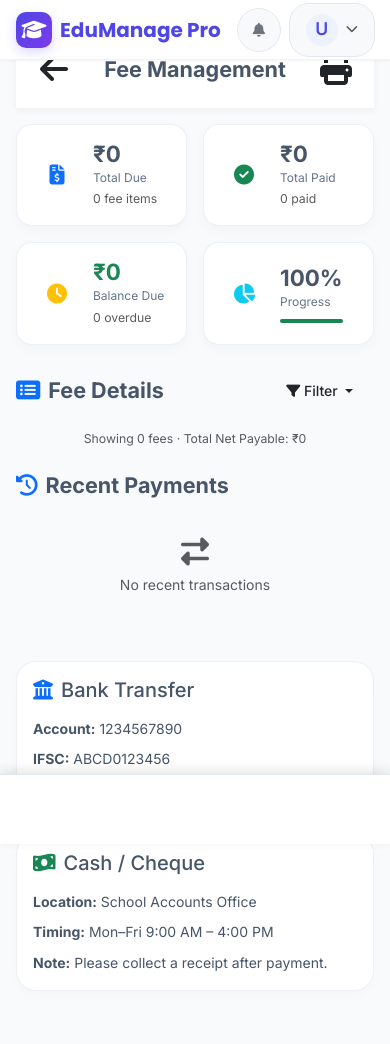
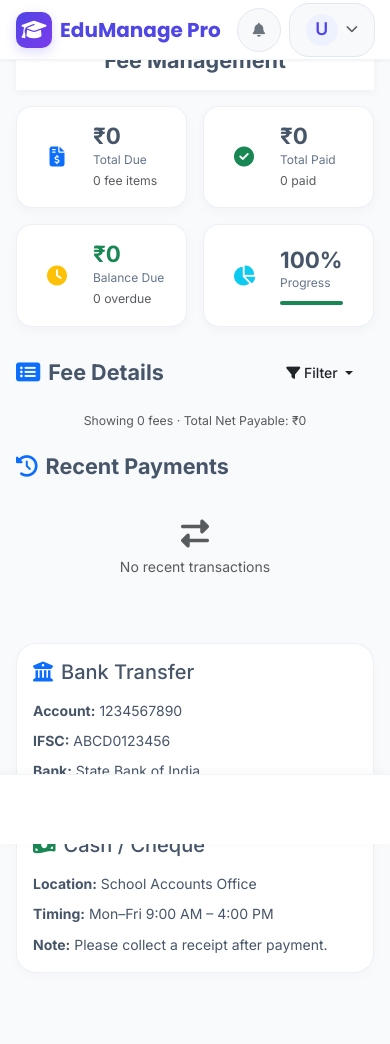
Before and after one commit to Anmol2121/call_me_daddy, a Python web app: template templates/student_fees.html in a window 390 px wide. Shown: the top 1044 px of the page. After the commit the page ends 973 px from the top, so only its background shows below. Run offline with Jinja, Linux system fonts and the light colour scheme; the template is opened without the code that fills it, so the values that code supplies are empty.

Commit message:
Update student_fees.html

```diff
--- a/templates/student_fees.html
+++ b/templates/student_fees.html
@@ -9,14 +9,8 @@
 {% block content %}
 <!-- ==================== MOBILE APP BAR ==================== -->
 <div class="mobile-app-bar d-lg-none">
-    <div class="d-flex align-items-center justify-content-between p-3">
-        <button class="btn btn-link text-dark p-0" id="menuToggle" onclick="history.back()">
-            <i class="fas fa-arrow-left fa-2x"></i>
-        </button>
+    <div class="p-3 text-center">
         <h1 class="h4 mb-0 fw-bold">Fee Management</h1>
-        <button class="btn btn-link text-dark p-0" onclick="window.print()">
-            <i class="fas fa-print fa-2x"></i>
-        </button>
     </div>
 </div>
 
@@ -24,9 +18,6 @@
 <div class="d-none d-lg-block mb-4">
     <div class="d-flex justify-content-between align-items-center">
         <h2 class="fw-bold"><i class="fas fa-file-invoice-dollar text-primary me-3"></i>Fee Management</h2>
-        <button class="btn btn-outline-dark btn-sm px-4" onclick="window.print()">
-            <i class="fas fa-print me-2"></i>Print
-        </button>
     </div>
     <p class="text-muted">Session: {{ current_session.name if current_session else 'N/A' }}</p>
 </div>
@@ -332,29 +323,8 @@
     </div>
 </div>
 
-<!-- ==================== BOTTOM NAVIGATION (mobile only) ==================== -->
-<nav class="bottom-nav d-lg-none">
-    <a href="{{ url_for('student_dashboard') }}" class="bottom-nav-item">
-        <i class="fas fa-home"></i>
-        <span>Home</span>
-    </a>
-    <a href="{{ url_for('student_fees') }}" class="bottom-nav-item active">
-        <i class="fas fa-file-invoice-dollar"></i>
-        <span>Fees</span>
-    </a>
-    <a href="{{ url_for('student_attendance') }}" class="bottom-nav-item">
-        <i class="fas fa-calendar-check"></i>
-        <span>Attendance</span>
-    </a>
-    <a href="{{ url_for('student_profile') }}" class="bottom-nav-item">
-        <i class="fas fa-user"></i>
-        <span>Profile</span>
-    </a>
-</nav>
-
 <!-- ==================== STYLES (consistent with dashboard) ==================== -->
 <style>
-/* Reuse dashboard styles – added here for completeness */
 :root { --safe-bottom: env(safe-area-inset-bottom, 0px); }
 body { background-color: #f8fafc; padding-bottom: 80px; }
 
@@ -423,32 +393,6 @@ body { background-color: #f8fafc; padding-bottom: 80px; }
 }
 .transaction-card:active { transform: scale(0.98); }
 
-.bottom-nav {
-    position: fixed;
-    bottom: 0;
-    left: 0;
-    right: 0;
-    background: white;
-    display: flex;
-    justify-content: space-around;
-    padding: 0.5rem 1rem calc(0.5rem + var(--safe-bottom));
-    box-shadow: 0 -4px 12px rgba(0,0,0,0.05);
-    z-index: 1000;
-    border-top: 1px solid #e2e8f0;
-}
-.bottom-nav-item {
-    flex: 1;
-    display: flex;
-    flex-direction: column;
-    align-items: center;
-    color: #94a3b8;
-    font-size: 0.7rem;
-    text-decoration: none;
-    padding: 0.25rem 0;
-}
-.bottom-nav-item i { font-size: 1.4rem; margin-bottom: 0.1rem; }
-.bottom-nav-item.active { color: #4361ee; }
-
 .mobile-app-bar {
     background: white;
     box-shadow: 0 2px 8px rgba(0,0,0,0.05);
@@ -479,7 +423,6 @@ body { background-color: #f8fafc; padding-bottom: 80px; }
 
 @media (min-width: 992px) {
     body { padding-bottom: 0; }
-    .bottom-nav { display: none; }
 }
 </style>
 
@@ -497,10 +440,5 @@ function filterFees(status) {
         row.style.display = (status === 'all' || rowStatus === status) ? '' : 'none';
     });
 }
-
-// Simple menu toggle (placeholder)
-document.getElementById('menuToggle')?.addEventListener('click', function() {
-    history.back();
-});
 </script>
 {% endblock %}
```
